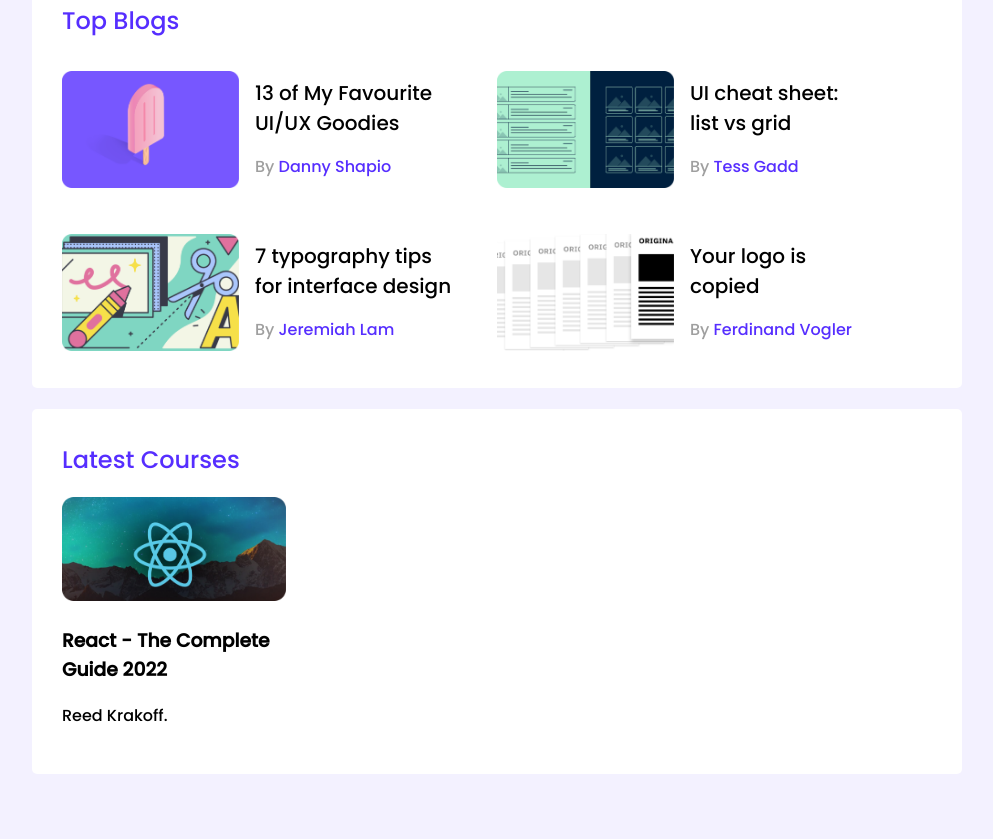
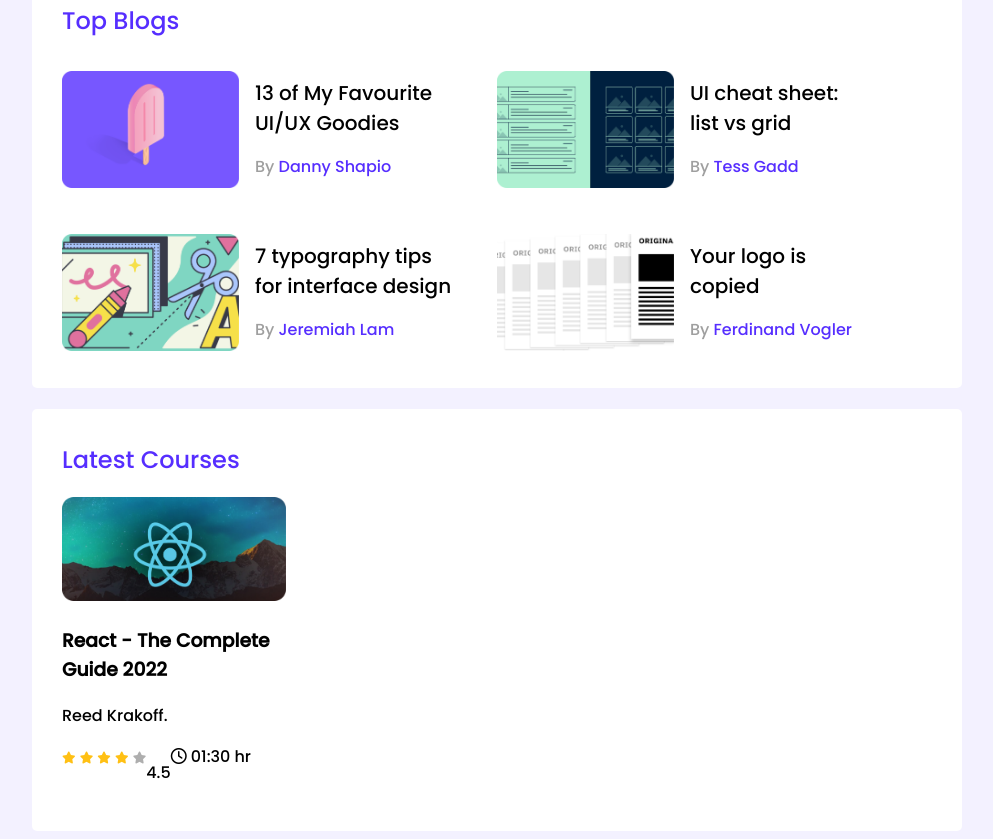
Before and after one commit to ras1k/leader-board-css3, a plain HTML site: page index.html in a window 1280 px wide. Shown: the part 329-1168 px from the top of the page, without its empty margins (143-1136 px from the left). Before the commit the page ends 1111 px from the top, so only its background shows below. Drawn offline with Linux system fonts and the light colour scheme; a web font is replaced by a local one.

Commit message:
fourth commit

```diff
--- a/index.html
+++ b/index.html
@@ -6,7 +6,8 @@
     <meta http-equiv="X-UA-Compatible" content="IE=edge">
     <meta name="viewport" content="width=device-width, initial-scale=1.0">
     <link rel="stylesheet" href="styles/style.css">
-    <link rel="stylesheet" href="https://kit.fontawesome.com/1dc88ddb9d.css" crossorigin="anonymous">
+    <!-- <link rel="stylesheet" href="https://kit.fontawesome.com/1dc88ddb9d.css" crossorigin="anonymous"> -->
+    <script src="https://kit.fontawesome.com/1dc88ddb9d.js" crossorigin="anonymous"></script>
     <title>Leader Board CSS3</title>
 </head>
 
@@ -111,7 +112,18 @@
                         <h3 class="course-title">React - The Complete <br> Guide 2022</h3>
                         <p class="course-author">Reed Krakoff.</p>
                         <div class="course-info">
-
+                            <div>
+                                <i class="fa-solid fa-star filled"></i>
+                                <i class="fa-solid fa-star filled"></i>
+                                <i class="fa-solid fa-star filled"></i>
+                                <i class="fa-solid fa-star filled"></i>
+                                <i class="fa-solid fa-star empty"></i>
+                            </div>
+                            <p>4.5</p>
+                            <div class="course-duration">
+                                <i class="fa-regular fa-clock"></i>
+                                01:30 hr
+                            </div>
                         </div>
                     </div>
 
--- a/styles/style.css
+++ b/styles/style.css
@@ -99,3 +99,15 @@ hr {
     width: 224px;
     height: 104px;
 }
+.course-info{
+    display: flex;
+}
+.fa-star {
+    font-size: 12px;
+}
+.fa-star.filled{
+    color: #FFC014;
+}
+.fa-star.empty{
+    color: #AEAEAE;
+}
```
